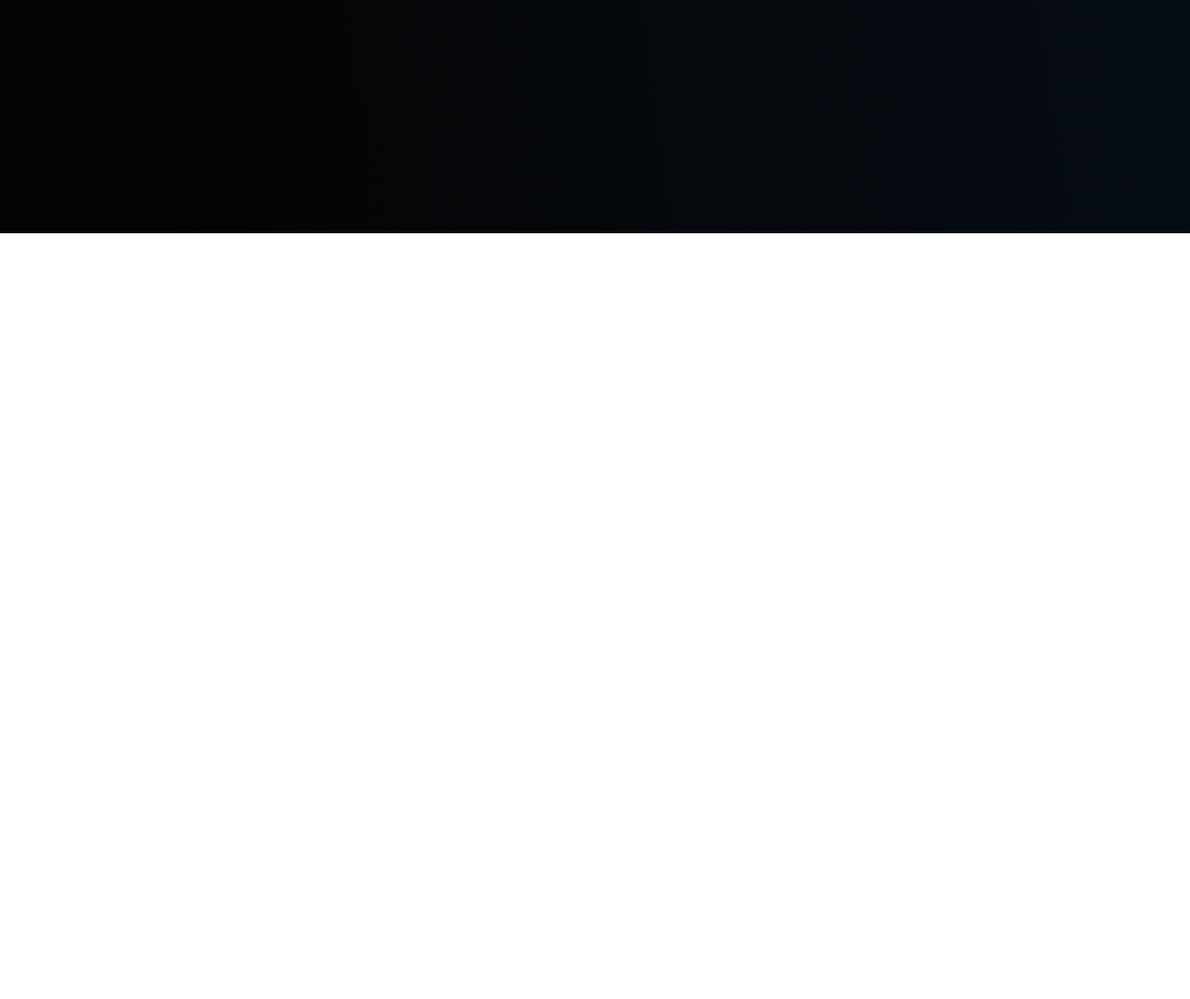
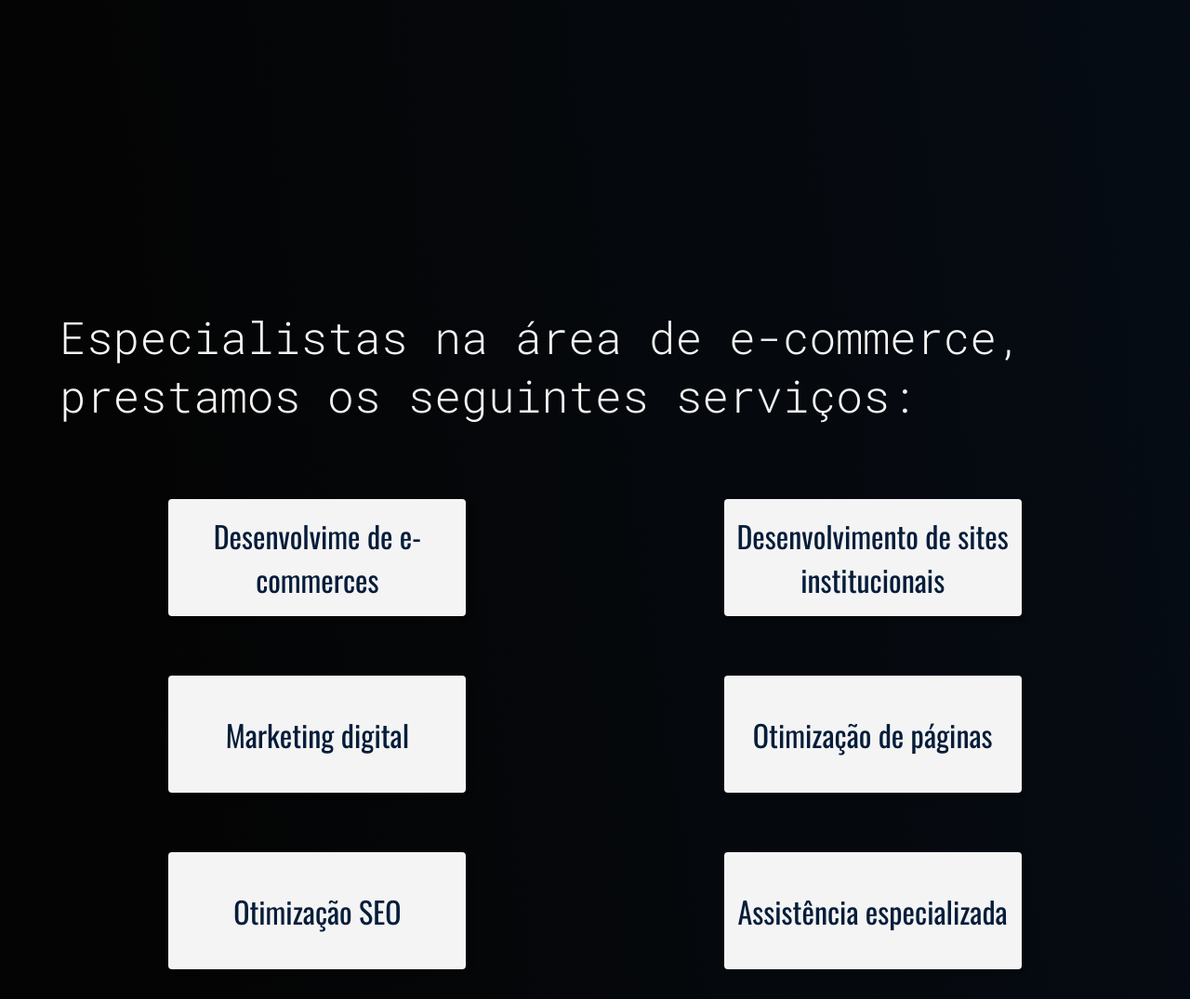
Before and after one commit to Pedromigacz/siteDaAgencia, a Gatsby site: page / in a window 1280 px wide. Shown: the part 549-1624 px from the top of the page at 93% size. Before the commit the page ends 800 px from the top, so only its background shows below. Built offline with nearby package versions, Linux system fonts and the light colour scheme; Gatsby itself is replaced by a stand-in of ours.

Commit message:
add aboutUs page

```diff
--- /dev/null
+++ b/src/components/Aboutus.jsx
@@ -0,0 +1,20 @@
+import React from 'react';
+import styles from '../styles/AboutUs.module.css'
+
+const AboutUs = () => {
+    return (
+        <div id="aboutus" className={styles.aboutUsContainer}>
+            <h2>Especialistas na área de e-commerce, prestamos os seguintes serviços:</h2>
+            <div className={styles.serviceCardContainer}>
+                <div className={styles.serviceCard}><span>Desenvolvime de e-commerces</span></div>
+                <div className={styles.serviceCard}><span>Desenvolvimento de sites institucionais</span></div>
+                <div className={styles.serviceCard}><span>Marketing digital</span></div>
+                <div className={styles.serviceCard}><span>Otimização de páginas</span></div>
+                <div className={styles.serviceCard}><span>Otimização SEO</span></div>
+                <div className={styles.serviceCard}><span>Assistência especializada</span></div>
+            </div>
+        </div>
+    );
+}
+
+export default AboutUs;
--- a/src/components/index.js
+++ b/src/components/index.js
@@ -1 +1,2 @@
 export { default as Home } from './Home.jsx'
+export { default as AboutUs } from './AboutUs.jsx'
--- a/src/pages/index.js
+++ b/src/pages/index.js
@@ -1,10 +1,14 @@
 import React from "react"
 import '../styles/global.css'
-import { Home } from '../components'
+import {
+  Home,
+  AboutUs
+} from '../components'
 
 const IndexPage = () => (
   <div>
     <Home />
+    <AboutUs />
   </div>
 )
 
--- /dev/null
+++ b/src/styles/AboutUs.module.css
@@ -0,0 +1,40 @@
+div.aboutUsContainer {
+    height: auto;
+    min-height: 100vh;
+}
+
+div.aboutUsContainer h2 {
+    display: inline-block;
+    font-size: 3rem;
+    margin: 5rem 10rem 0 4rem;
+    font-weight: 300;
+    font-family: 'Roboto Mono', sans-serif;
+}
+
+div.serviceCard {
+    display: inline-grid;
+    place-items: center;
+    min-width: 320px;
+    width: 320px;
+    height: 126px;
+    font-family: Oswald, sans-serif;
+    font-size: 2rem;
+    vertical-align: middle;
+    background-color: #f4f4f4;
+    color: #061D3A;
+    border-radius: 4px;
+    box-shadow: 4px 4px 4px rgba(0, 0, 0, 0.25);
+    margin: 2rem 6rem;
+}
+
+div.serviceCard span {
+    text-align: center;
+    margin: 0 6px;
+}
+
+.serviceCardContainer {
+    margin-top: 3rem;
+    display: flex;
+    flex-wrap: wrap;
+    justify-content: space-evenly;
+}
```
